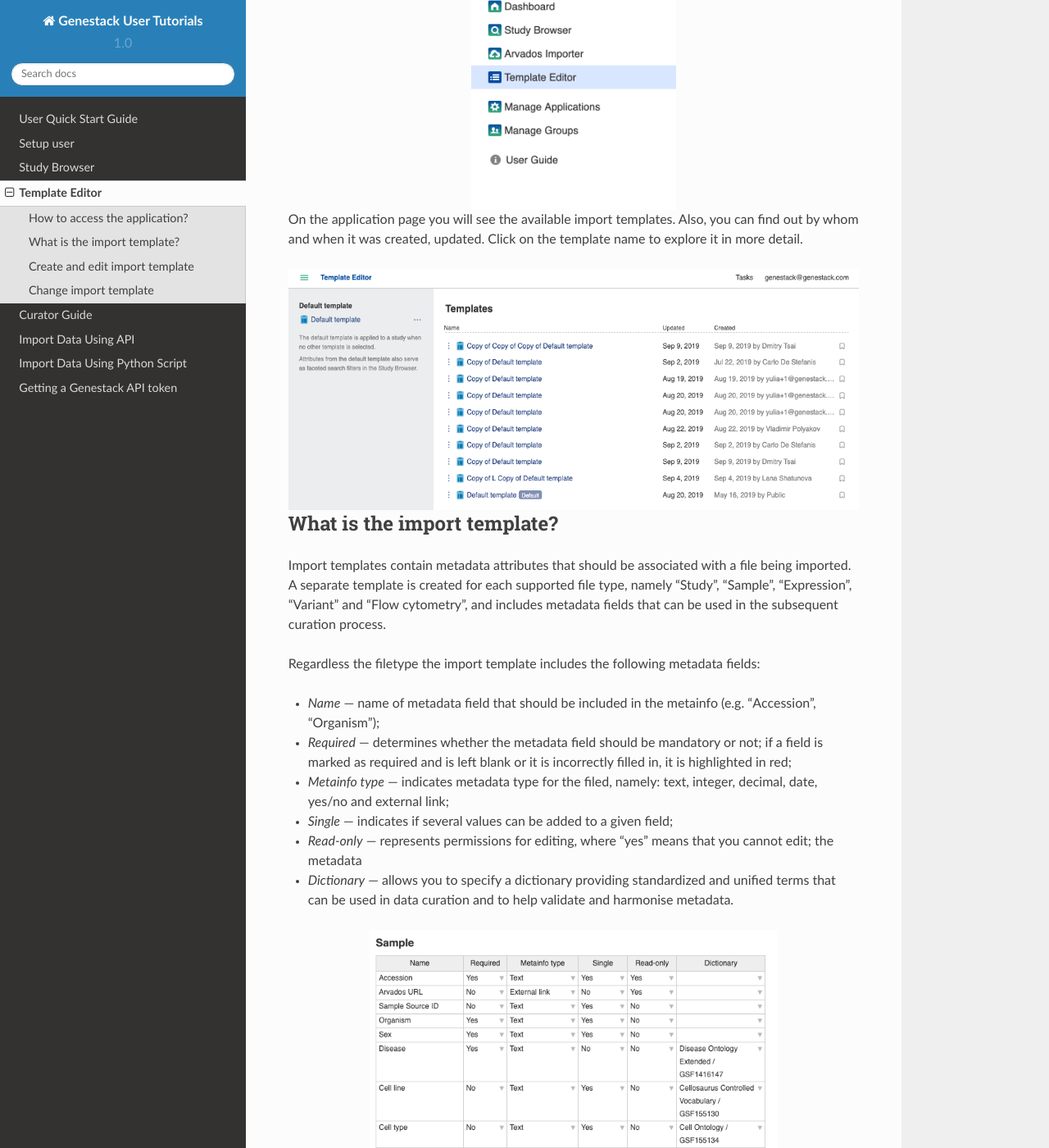
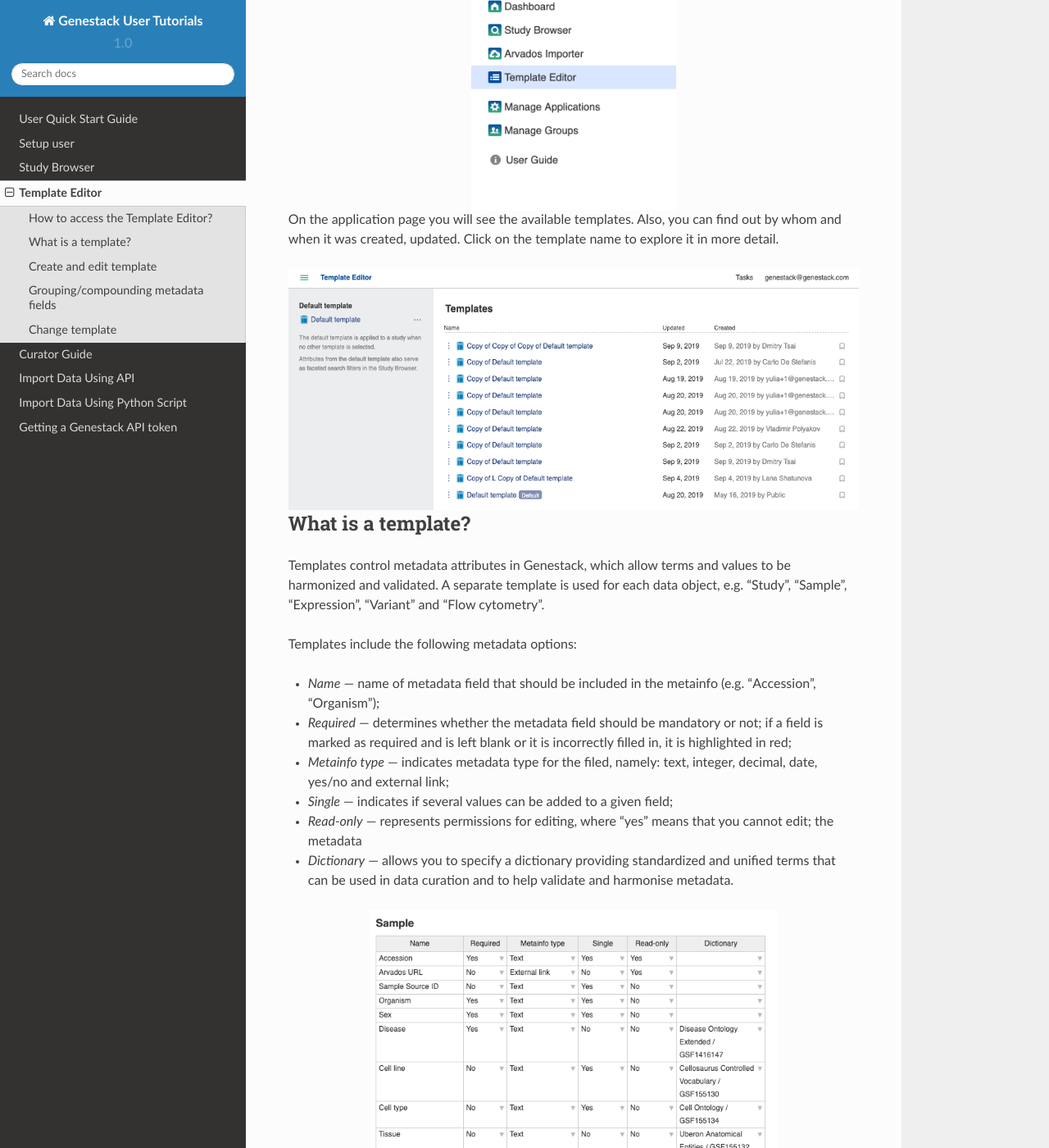
Before and after one commit to genestack/user-guide, a Sphinx documentation site: the page built from source/doc-odm-user-guide/template-editor.rst, in a window 1280 px wide and 1400 px high, scrolled down 743 px. Shown: the whole window at 82% size. Built offline with Sphinx 7.4.7 and the Read the Docs theme 2.0.0, drawn with Linux system fonts in a browser that asks for light colours; some of the changed text lies outside the part shown.

Commit message:
Updated template editor text and added grouping

```diff
--- a/source/doc-odm-user-guide/template-editor.rst
+++ b/source/doc-odm-user-guide/template-editor.rst
@@ -3,8 +3,8 @@
 
 The Template Editor application allows you to create, customize, and update templates for data import/validation.
 
-How to access the application?
-------------------------------
+How to access the Template Editor?
+----------------------------------
 
 To get started, click **Set up templates** on the Dashboard:
 
@@ -18,7 +18,7 @@
    :scale: 45 %
    :align: center
 
-On the application page you will see the available import templates. Also, you can find out by whom and when it was
+On the application page you will see the available templates. Also, you can find out by whom and when it was
 created, updated. Click on the template name to explore it in more detail.
 
 .. image:: images/templates-list.png
@@ -27,15 +27,14 @@
 
 
 
-What is the import template?
-----------------------------
+What is a template?
+-------------------
 
-Import templates contain metadata attributes that should be associated with a file being imported.
-A separate template is created for each supported file type, namely "Study", "Sample", "Expression", "Variant"
-and "Flow cytometry", and includes metadata fields that can be used in the subsequent curation process.
+Templates control metadata attributes in Genestack, which allow terms and values to be harmonized and validated.
+A separate template is used for each data object, e.g. "Study", "Sample", "Expression", "Variant"
+and "Flow cytometry".
 
-
-Regardless the filetype the import template includes the following metadata fields:
+Templates include the following metadata options:
 
 - *Name* — name of metadata field that should be included in the metainfo (e.g. "Accession", "Organism");
 - *Required* — determines whether the metadata field should be mandatory or not; if a field is marked as required
@@ -52,10 +51,10 @@
    :align: center
 
 
-Create and edit import template
--------------------------------
+Create and edit template
+------------------------
 
-Click on the template name and, then, select **Make a copy** to create your own editable copy of a template and modify it if needed.
+Click on the template name and select **Make a copy** to create your own editable copy of a template and modify it if needed.
 
 .. image:: images/template-copy.png
    :align: center
@@ -66,12 +65,20 @@
 .. image:: images/edit-template.png
    :align: center
 
+Grouping/compounding metadata fields
+------------------------------------
 
-Change import template
-----------------------
+Metadata fields can be grouped together under a common header using the **/** character. Use the common header before the **/** character. For example:
 
-By default data is imported with the **Default Template**, which includes metadata
-columns along with associated controlled dictionaries and ontologies. Feel free to change template in the **Metainfo Editor**
+.. image:: images/template_grouping.png
+   :align: center
+
+
+Change template
+---------------
+
+By default a **Default Template** is associated with data, which includes metadata
+columns along with associated controlled dictionaries and ontologies. The associated template can be changed in the **Metainfo Editor**
 when editing metadata.
 
 
```
Also changed, not shown: source/doc-odm-user-guide/images/template_grouping.png (added).
